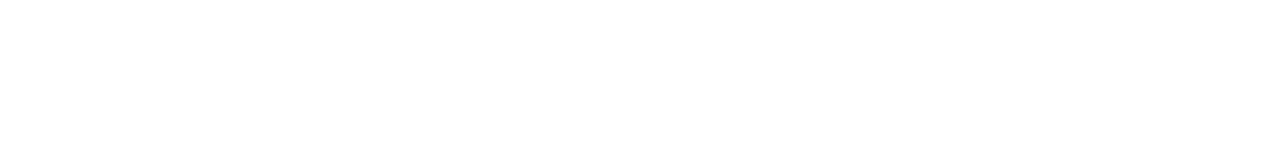
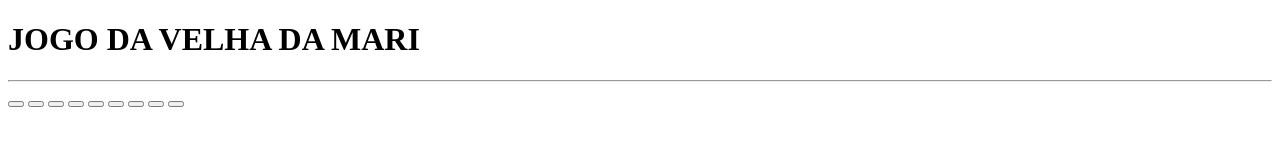
Before and after one commit to marisantosteixeira/fabio, a plain HTML site: page index.html in a window 1280 px wide. Drawn offline with Linux system fonts and the light colour scheme.

Commit message:
Update index.html

```diff
--- a/index.html
+++ b/index.html
@@ -6,6 +6,22 @@
     <title>fabio</title>
 </head>
 <body>
-
+    <main>
+        <h1>JOGO DA VELHA DA MARI</h1>
+        <hr />
+        <div class="velha">
+          <button data-i="1"></button>
+          <button data-i="2"></button>
+          <button data-i="3"></button>
+          <button data-i="4"></button>
+          <button data-i="5"></button>
+          <button data-i="6"></button>
+          <button data-i="7"></button>
+          <button data-i="8"></button>
+          <button data-i="9"></button>
+        </div>
+        <h2 class="currentJogadores"></h2>
+      </main>
+    <script src="js/script.js"></script>
 </body>
 </html>
```
